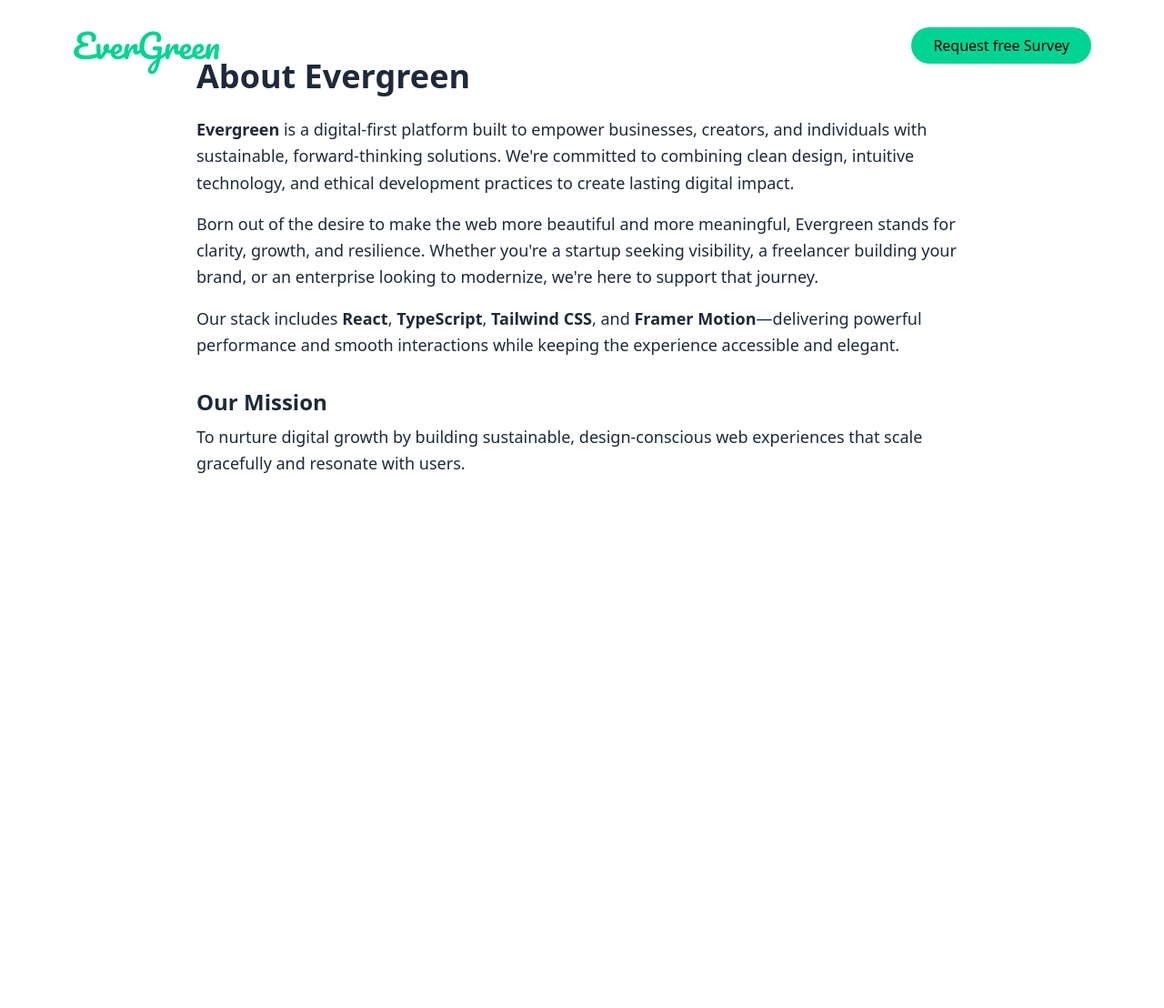
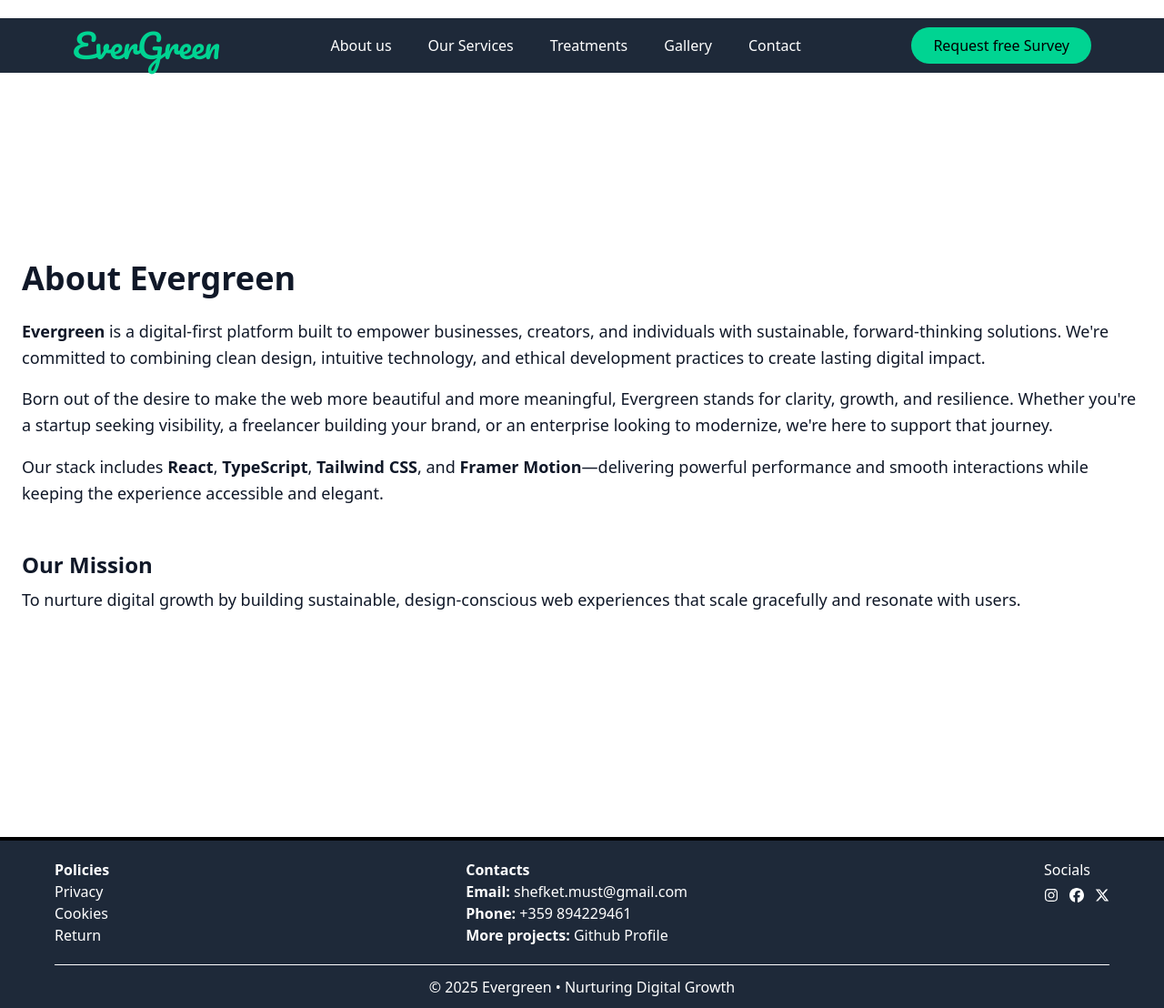
Before and after one commit to shefket-mustafa/Evergreen, a React (Vite) app: page /about in a window 1280 px wide. Shown: the whole page at 91% size. Before the commit the page ends 800 px from the top, so only its background shows below. Built offline with nearby package versions, Linux system fonts and the light colour scheme.

Commit message:
fix/nav bar
A static bg color applied to the nav bar

```diff
--- a/src/App.tsx
+++ b/src/App.tsx
@@ -1,10 +1,10 @@
 import { Route, Routes } from "react-router";
 import ScrollOnTop from "./helpers/ScrollOnTop";
-import Footer from "./pages/Footer";
+import Footer from "./components/Footer";
 import Services from "./pages/Services";
 import About from "./pages/About";
 import Hero from "./pages/Hero";
-import Nav from "./pages/Nav";
+import Nav from "./components/Nav";
 
 function App() {
   return (
@@ -14,9 +14,9 @@ function App() {
     <Routes>
       <Route path='/' element={<Hero />} />
       <Route path='/services' element={<Services />} />
-      <Route path='/footer' element={<Footer />} />
       <Route path='/about' element={<About />} />
       </Routes>
+      <Footer />
     </>
   );
 }
--- a/src/pages/Footer.tsx
+++ b/src/components/Footer.tsx
@@ -10,9 +10,9 @@ export default function Footer() {
     initial={{ y: 150, opacity: 0}}
     animate={{ y: 0, opacity: 1 }}
     transition={{duration: 1, ease: "easeOut"}}
-    className="w-full mt-10 border-t-4 min-40 px-15 flex flex-col font-sans">
+    className="w-full mt-10 border-t-4 min-40 px-15 bg-gray-800 flex flex-col font-sans">
 
-        <div className="flex justify-between py-5">
+        <div className="flex justify-between text-white py-5">
         <div>
         <h1 className="font-bold">
             Policies</h1>
@@ -42,7 +42,7 @@ export default function Footer() {
         </div>
         </div>
 
-        <div className="flex items-center justify-center border-t-1 h-12">
+        <div className="flex items-center justify-center text-white border-t-1 h-12">
             <p>© 2025 Evergreen • Nurturing Digital Growth</p>
         </div>
 
--- a/src/pages/Nav.tsx
+++ b/src/components/Nav.tsx
@@ -10,12 +10,12 @@ export default function Nav() {
         initial={{ y: -100, opacity: 0}}
         animate={{ y: 0, opacity: 1 }}
         transition={{duration: 0.6, ease: "easeOut"}}
-    className="absolute left-0 top-0 w-full bg-transparent flex flex-row justify-between mt-5 px-20 lg:h-15 items-center">
+    className="w-full z-50  flex flex-row bg-gray-800 justify-between mt-5 px-20 lg:h-15 items-center">
       <div
         className="text-emerald-400 text-4xl"
         style={{ fontFamily: "'Pacifico', cursive" }}
       >
-        <Link to="#/">EverGreen</Link>
+        <Link to="/">EverGreen</Link>
       </div>
 
       <div className="flex gap-10 text-white">
--- a/src/pages/About.tsx
+++ b/src/pages/About.tsx
@@ -6,7 +6,8 @@ export default function About() {
       initial={{ opacity: 0, y: 60 }}
       animate={{ opacity: 1, y: 0 }}
       transition={{ duration: 0.8, ease: "easeOut" }}
-      className="max-w-4xl mx-auto px-6 py-16 text-gray-800"
+      className="w-full lg:h-screen mx-auto px-6 flex flex-col justify-center text-gray-900 bg-cover"
+
     >
       <h1 className="text-4xl font-bold mb-6">About Evergreen</h1>
 
--- a/src/pages/Hero.tsx
+++ b/src/pages/Hero.tsx
@@ -2,12 +2,15 @@
 import { Link } from "react-router";
 import SatisfiedCustomers from "../components/SatisfiedCustomers";
 import { motion } from "framer-motion"
+import Services from "./Services";
 
 export default function Hero() {
   return (
+<>
+    <div
+        className="flex flex-col justify-center items-center bg-cover min-h-screen px-4 pt-30"
+        style={{backgroundImage: "url('/images/background-hero.png')"}}>
 
-    <div
-        className=" relative flex flex-col justify-center items-center bg-cover min-h-screen px-4 pt-30" style={{backgroundImage: "url('/images/background-hero.png')"}}>
 
         <motion.div
         initial={{y:100, opacity: 0}}
@@ -34,5 +37,8 @@ export default function Hero() {
       </motion.div>
 
     </div>
+
+    <Services />
+    </>
   );
 }
```
